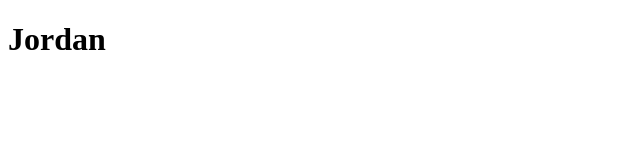
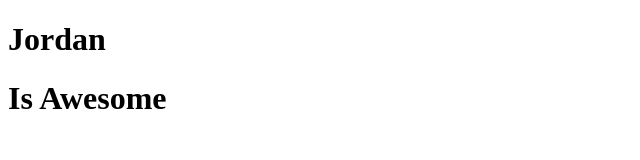
Before and after one commit to masterJmwofford/rtt08Example, a plain HTML site: page index.html in a window 1280 px wide. Shown: the whole page, without its empty margins (0-640 px from the left). Drawn offline with Linux system fonts and the light colour scheme.

Commit message:
added a phrase

```diff
--- a/index.html
+++ b/index.html
@@ -12,6 +12,8 @@
 
        <h1> Jordan </h1>
 
+       <h1>Is Awesome</h1>
+
 
 
         <script src="app.js" async defer></script>
```
